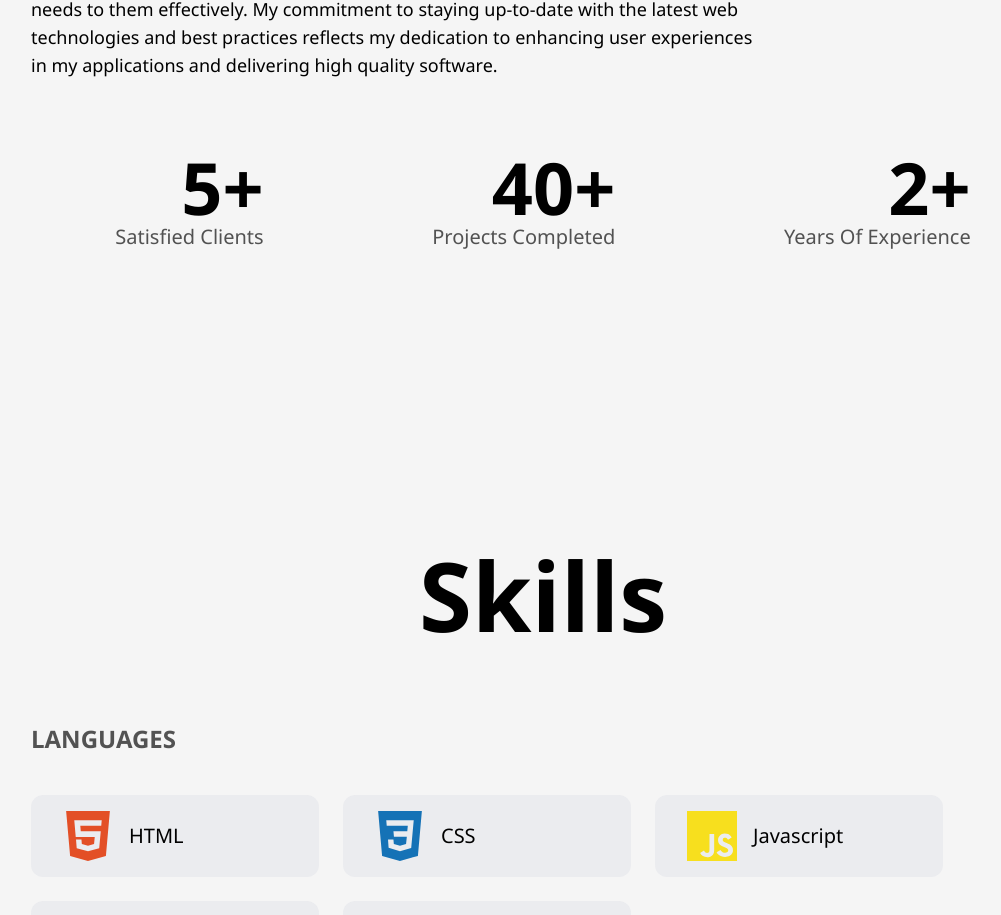
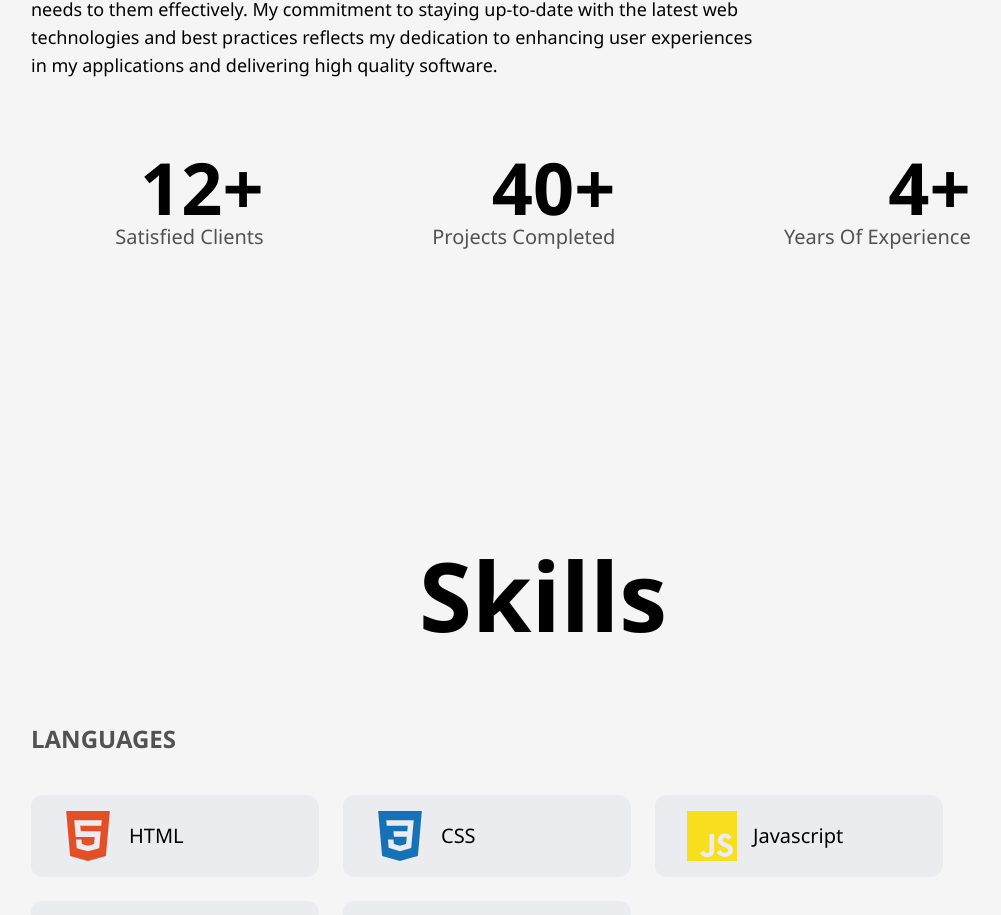
Before and after one commit to keremilhan/nextjs-portfolio, a Next.js app: page /about in a window 1280 px wide. Shown: the part 1229-2144 px from the top of the page, without its empty margins (97-1098 px from the left). Built offline with nearby package versions, Linux system fonts and the light colour scheme.

Commit message:
Update page.tsx

```diff
--- a/app/about/page.tsx
+++ b/app/about/page.tsx
@@ -69,7 +69,7 @@ const AboutPage = () => {
                 <div className="w-full flex-row flex items-center justify-around mt-10 sm:mt-0">
                     <div className="flex flex-col items-end justify-center xl:items-center">
                         <span className="inline-block text-7xl font-bold md:text-6xl sm:text-5xl xs:text-4xl">
-                            <AnimatedNumbers value={5} />+
+                            <AnimatedNumbers value={12} />+
                         </span>
                         <h2 className="text-xl font-medium capitalize text-dark/75 dark:text-light/75 xl:text-center md:text-lg sm:text-base xs:text-sm">satisfied clients</h2>
                     </div>
@@ -81,7 +81,7 @@ const AboutPage = () => {
                     </div>
                     <div className="flex flex-col items-end justify-center xl:items-center">
                         <span className="inline-block text-7xl font-bold md:text-6xl sm:text-5xl xs:text-4xl">
-                            <AnimatedNumbers value={2} />+
+                            <AnimatedNumbers value={4} />+
                         </span>
                         <h2 className="text-xl font-medium capitalize text-dark/75 dark:text-light/75 xl:text-center md:text-lg sm:text-base xs:text-sm">years of experience</h2>
                     </div>
```
